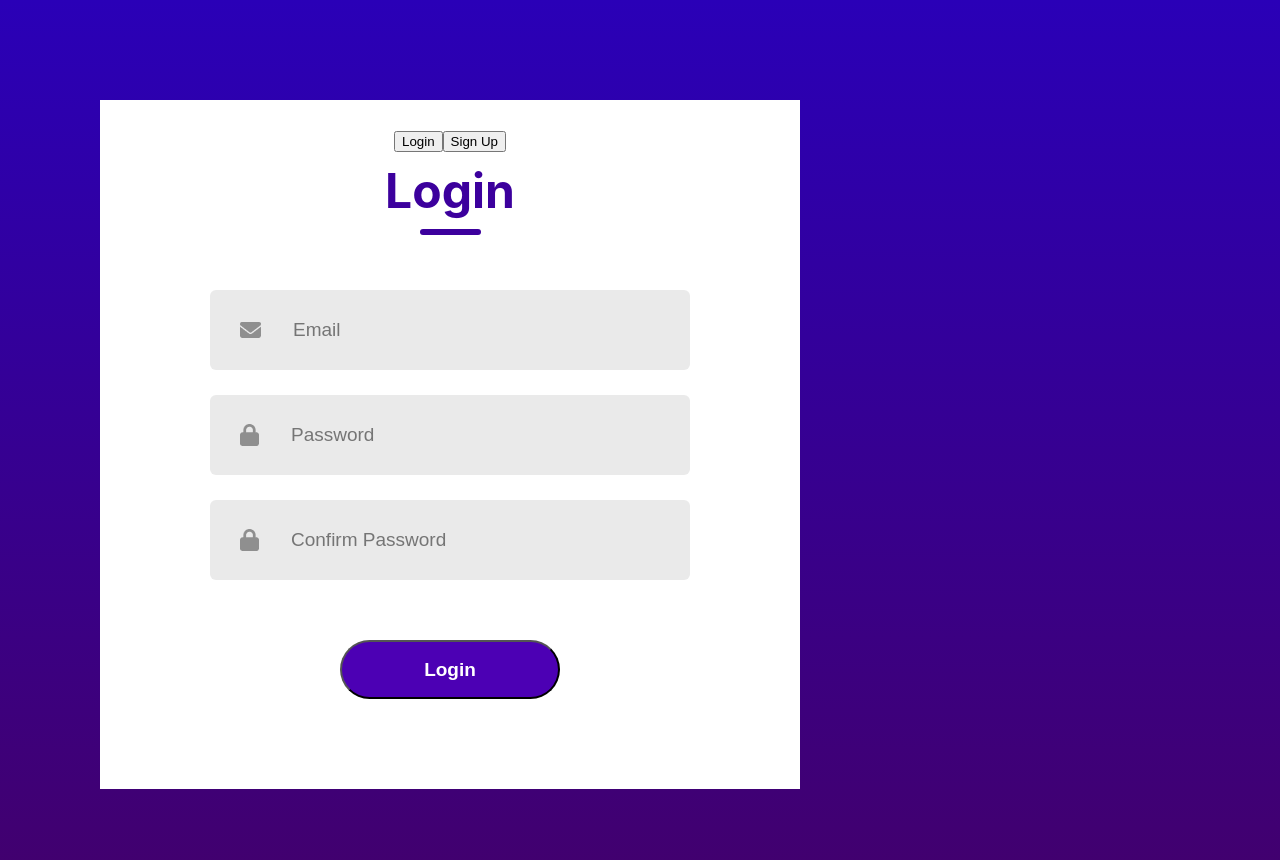
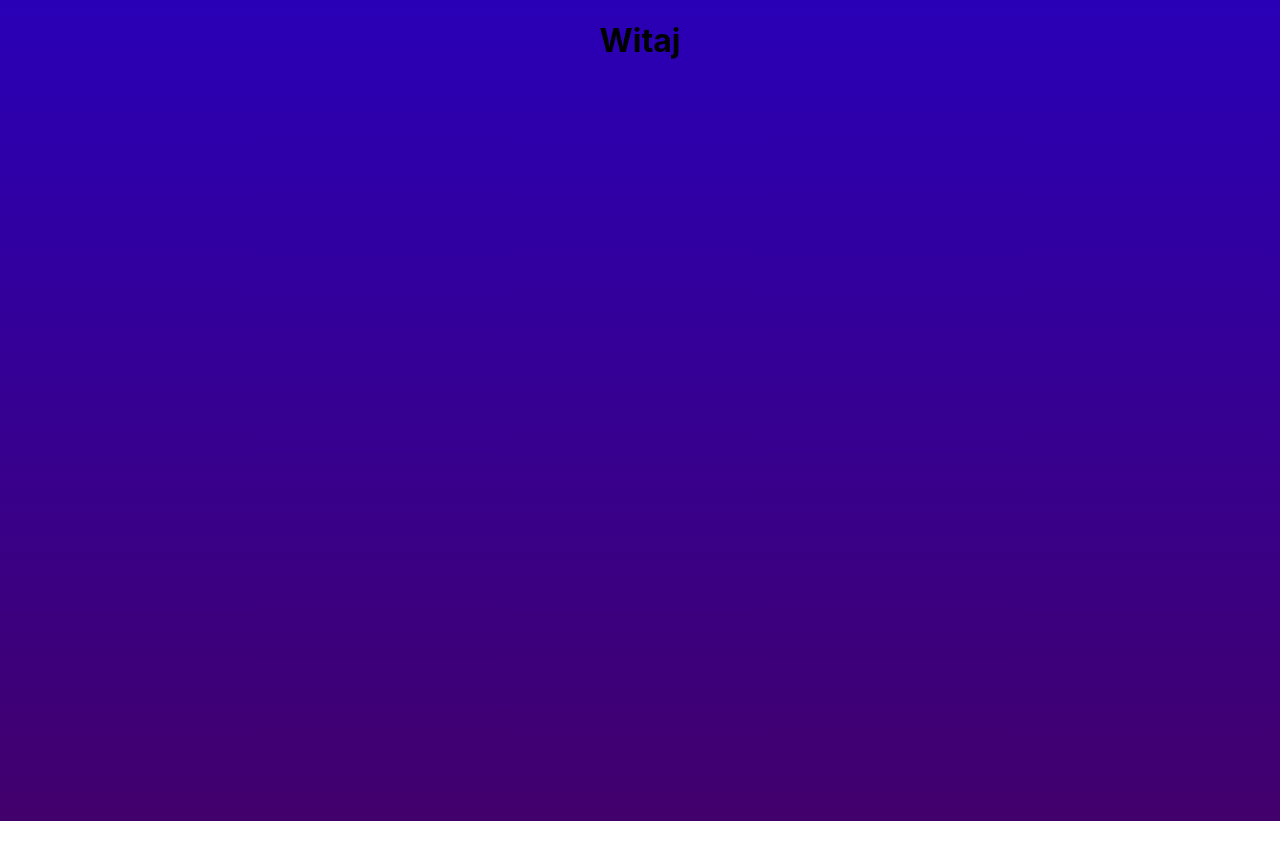
Before and after one commit to Incognito543210/profesor-student-platform, a React (Create React App) app: page /home in a window 1280 px wide. Shown: the top 860 px of the page. After the commit the page ends 821 px from the top, so only its background shows below. Built offline with nearby package versions, Linux system fonts and the light colour scheme.

Commit message:
homepage

```diff
--- a/src/App.js
+++ b/src/App.js
@@ -1,11 +1,18 @@
 import logo from "./logo.svg";
 import "./App.css";
+import { BrowserRouter as Router, Route, Routes } from "react-router-dom";
 import LoginSignup from "./Components/LoginSingup/LoginSignup";
+import HomePage from "./Components/HomePage/HomePage";
 
 function App() {
   return (
-    <div>
-      <LoginSignup />
+    <div className="App">
+      <Router>
+        <Routes>
+          <Route path="/" element={<LoginSignup />} />
+          <Route path="/home" element={<HomePage />} />
+        </Routes>
+      </Router>
     </div>
   );
 }
--- /dev/null
+++ b/src/Components/HomePage/HomePage.jsx
@@ -0,0 +1,12 @@
+import React, { useState } from "react";
+import { useAuth } from "../../Context/AuthContext";
+
+function HomePage() {
+  return (
+    <div>
+      <h1>Witaj </h1>
+    </div>
+  );
+}
+
+export default HomePage;
--- a/src/Components/LoginSingup/LoginSignup.jsx
+++ b/src/Components/LoginSingup/LoginSignup.jsx
@@ -3,6 +3,7 @@ import "./LoginSignup.css";
 import email_icon from "../Assets/email.png";
 import password_icon from "../Assets/password.png";
 import user_icon from "../Assets/person.png";
+import { Navigate } from "react-router-dom";
 
 const LoginSignup = () => {
   const [action, setAction] = useState("Login");
@@ -15,6 +16,12 @@ const LoginSignup = () => {
     userFirstName: "",
     userLastName: "",
   });
+
+  const [goToHome, setGoToHome] = React.useState(false);
+
+  if (goToHome) {
+    return <Navigate to="/home" />;
+  }
 
   const handleChange = (e) => {
     const { name, value } = e.target;
@@ -66,6 +73,7 @@ const LoginSignup = () => {
         // Login successful, you can handle the token or redirect
         const token = await response.text();
         localStorage.setItem("token", token);
+        setGoToHome(true);
       } else {
         const errorMessage = await response.text();
         console.error("Login failed:", errorMessage);
```
Also changed, not shown: src/Components/HomePage/HomePage.css (added).
